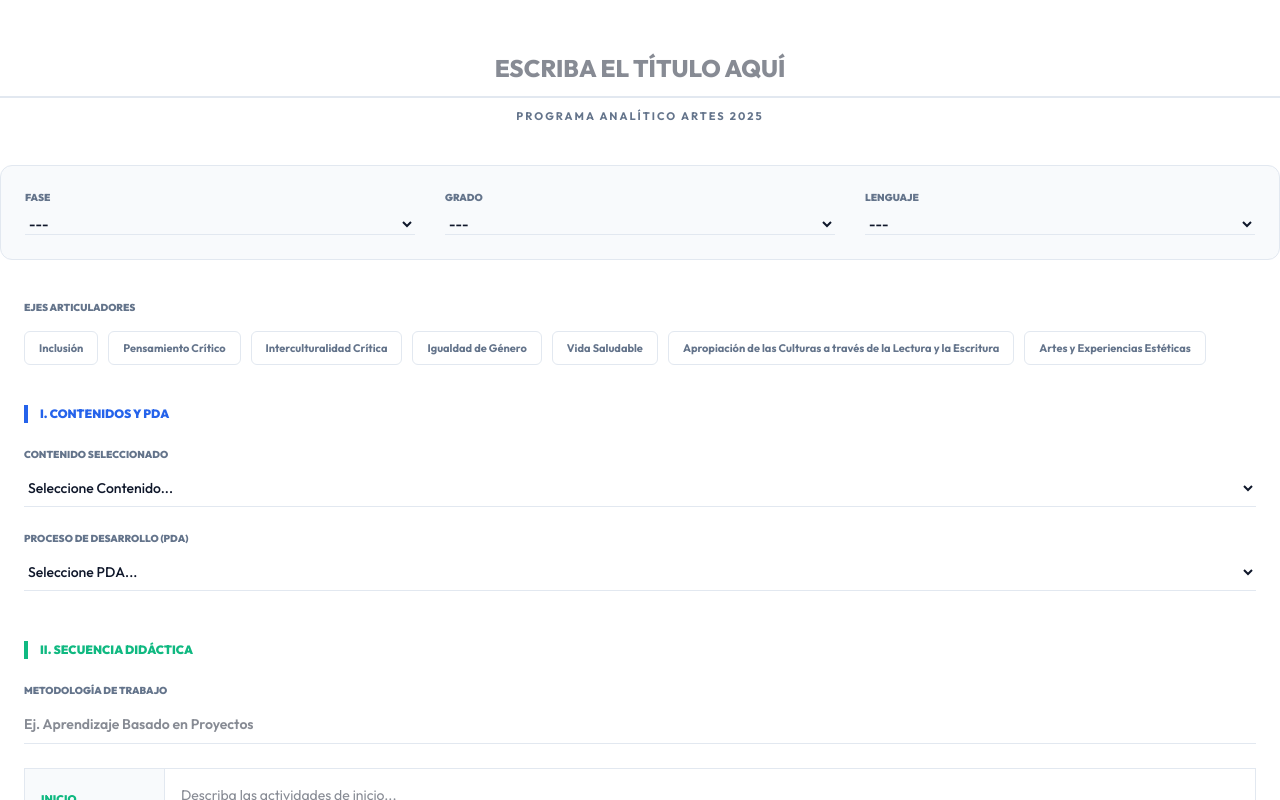
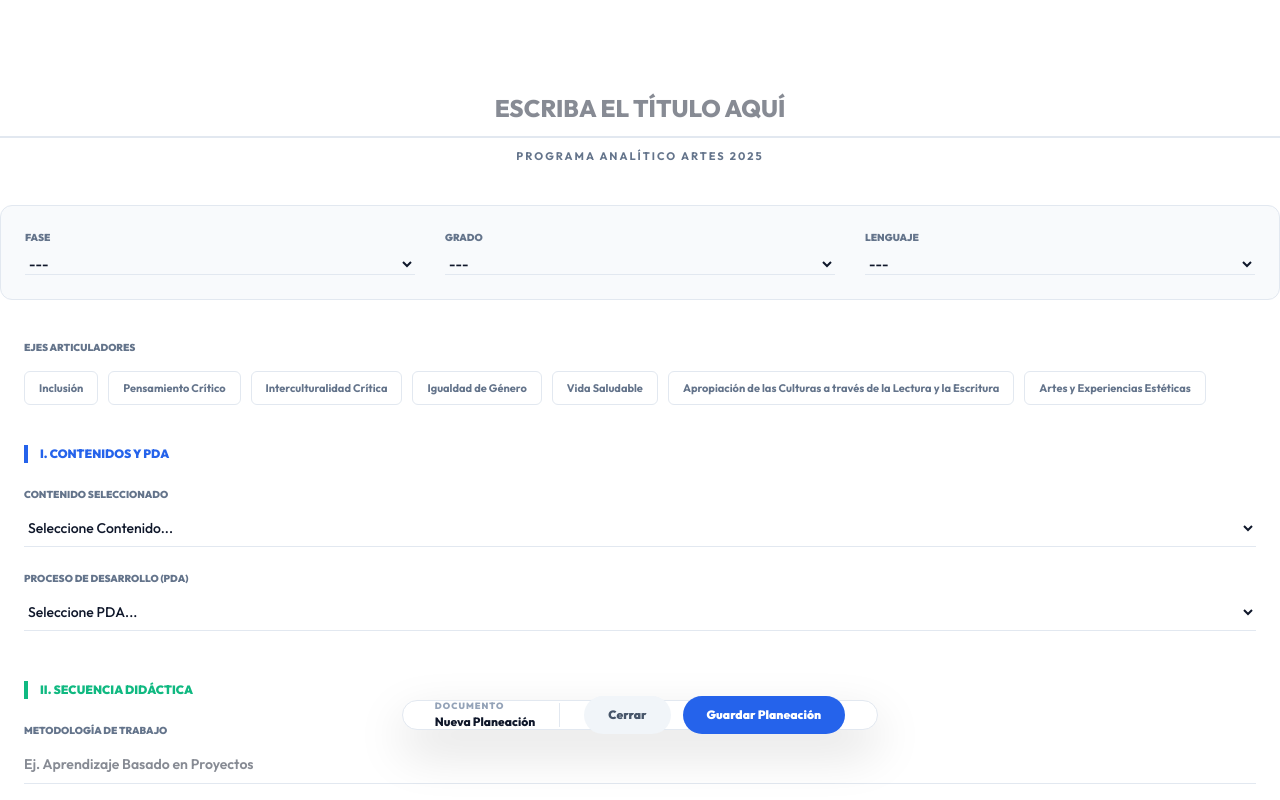
Before and after one commit to albertoMelesioChavez/Programa-Anal-tico, a Next.js app in the folder planeaciones-app/: page / in a window 1280 px wide. Both pictures are taken after a click on the button "+ Crear Nueva". Shown: the top 800 px of the page. Built offline with nearby package versions, Linux system fonts and the light colour scheme.

Commit message:
style: implemented sticky projection for guaranteed constant visibility of action bar within the form

```diff
--- a/planeaciones-app/src/components/PlaneacionForm.jsx
+++ b/planeaciones-app/src/components/PlaneacionForm.jsx
@@ -103,6 +103,75 @@ export default function PlaneacionForm({ onSaved, onCancel }) {
 
     return (
         <div className="form-page-container" style={{ minHeight: '100vh', background: theme.docBg, transition: 'all 0.3s ease', padding: '0', position: 'relative' }}>
+
+            {/* STICKY ACTION BAR (Al principio para que flote sobre el contenido) */}
+            <div style={{
+                position: 'sticky',
+                top: 'calc(100vh - 100px)',
+                zIndex: 2000,
+                display: 'flex',
+                justifyContent: 'center',
+                width: '100%',
+                pointerEvents: 'none',
+                paddingBottom: '40px',
+                height: '0',
+                overflow: 'visible'
+            }}>
+                <div className="sticky-action-bar" style={{
+                    pointerEvents: 'auto',
+                    background: '#fff',
+                    padding: '14px 32px',
+                    borderRadius: '100px',
+                    boxShadow: '0 20px 50px rgba(0,0,0,0.15)',
+                    border: '1px solid #e2e8f0',
+                    display: 'flex',
+                    alignItems: 'center',
+                    gap: '24px',
+                }}>
+                    <div style={{ display: 'flex', flexDirection: 'column' }}>
+                        <span style={{ fontSize: '9px', fontWeight: '900', color: '#94a3b8', textTransform: 'uppercase', letterSpacing: '1px' }}>Documento</span>
+                        <span style={{ fontSize: '12px', fontWeight: '800', color: '#0f172a' }}>{formData.titulo || 'Nueva Planeación'}</span>
+                    </div>
+
+                    <div style={{ width: '1px', height: '24px', background: '#e2e8f0' }} />
+
+                    <div style={{ display: 'flex', gap: '12px' }}>
+                        <button
+                            onClick={onCancel}
+                            style={{
+                                background: '#f1f5f9',
+                                color: '#475569',
+                                padding: '10px 24px',
+                                borderRadius: '100px',
+                                border: 'none',
+                                fontSize: '12px',
+                                fontWeight: '900',
+                                cursor: 'pointer'
+                            }}
+                        >
+                            Cerrar
+                        </button>
+                        <button
+                            onClick={handleSubmit}
+                            disabled={loading}
+                            style={{
+                                background: '#2563eb',
+                                color: '#fff',
+                                padding: '10px 24px',
+                                borderRadius: '100px',
+                                border: 'none',
+                                fontSize: '12px',
+                                fontWeight: '900',
+                                cursor: 'pointer',
+                                opacity: loading ? 0.7 : 1
+                            }}
+                        >
+                            {loading ? 'Guardando...' : 'Guardar Planeación'}
+                        </button>
+                    </div>
+                </div>
+            </div>
+
             <div style={{ width: '100%', background: theme.docBg, color: theme.text }} className="document-container">
 
                 {/* Content Area */}
@@ -230,88 +299,22 @@ export default function PlaneacionForm({ onSaved, onCancel }) {
                         </div>
                     </div>
                 </div>
-
-                {/* Sticky Action Bar Area */}
-                <div style={{
-                    position: 'sticky',
-                    bottom: '24px',
-                    left: 0,
-                    right: 0,
-                    display: 'flex',
-                    justifyContent: 'center',
-                    zIndex: 1000,
-                    padding: '20px 0',
-                    pointerEvents: 'none',
-                    marginTop: '40px'
-                }}>
-                    <div className="sticky-action-bar" style={{
-                        pointerEvents: 'auto',
-                        background: '#fff',
-                        padding: '12px 32px',
-                        borderRadius: '100px',
-                        boxShadow: '0 20px 50px rgba(0,0,0,0.15)',
-                        border: '1px solid #e2e8f0',
-                        display: 'flex',
-                        alignItems: 'center',
-                        gap: '24px',
-                    }}>
-                        <div style={{ display: 'flex', flexDirection: 'column' }}>
-                            <span style={{ fontSize: '9px', fontWeight: '900', color: '#94a3b8', textTransform: 'uppercase', letterSpacing: '1px' }}>Documento</span>
-                            <span style={{ fontSize: '12px', fontWeight: '800', color: '#0f172a' }}>Nueva Planeación</span>
-                        </div>
-
-                        <div style={{ width: '1px', height: '24px', background: '#e2e8f0' }} />
-
-                        <div style={{ display: 'flex', gap: '12px' }}>
-                            <button
-                                onClick={onCancel}
-                                style={{
-                                    background: '#f1f5f9',
-                                    color: '#475569',
-                                    padding: '10px 24px',
-                                    borderRadius: '100px',
-                                    border: 'none',
-                                    fontSize: '12px',
-                                    fontWeight: '900',
-                                    cursor: 'pointer'
-                                }}
-                            >
-                                Cerrar
-                            </button>
-                            <button
-                                onClick={handleSubmit}
-                                disabled={loading}
-                                style={{
-                                    background: '#2563eb',
-                                    color: '#fff',
-                                    padding: '10px 24px',
-                                    borderRadius: '100px',
-                                    border: 'none',
-                                    fontSize: '12px',
-                                    fontWeight: '900',
-                                    cursor: 'pointer',
-                                    opacity: loading ? 0.7 : 1
-                                }}
-                            >
-                                {loading ? 'Guardando...' : 'Guardar Planeación'}
-                            </button>
-                        </div>
-                    </div>
-                </div>
             </div>
 
             <style jsx>{`
-                @keyframes floatUp {
-                    from { transform: translateY(40px); opacity: 0; }
-                    to { transform: translateY(0); opacity: 1; }
-                }
                 @media (max-width: 640px) {
                     .form-page-container { padding: 0 !important; }
                     .document-container { margin: 0 !important; border-radius: 0 !important; max-width: 100% !important; border: none !important; box-shadow: none !important; }
                     .document-paper { padding: 20px 0 !important; }
                     table tr { display: flex; flex-direction: column; }
                     table td { width: 100% !important; border: none !important; padding: 10px 0 !important; }
-                    .sticky-action-bar { bottom: 10px !important; border-radius: 12px !important; width: 90% !important; padding: 15px !important; margin: 0 auto !important; }
+                    .sticky-action-bar {
+                        bottom: 10px !important;
+                        border-radius: 12px !important;
+                        width: 90% !important;
+                        padding: 15px !important;
+                        margin: 0 auto !important;
+                    }
                 }
             `}</style>
         </div>
```
